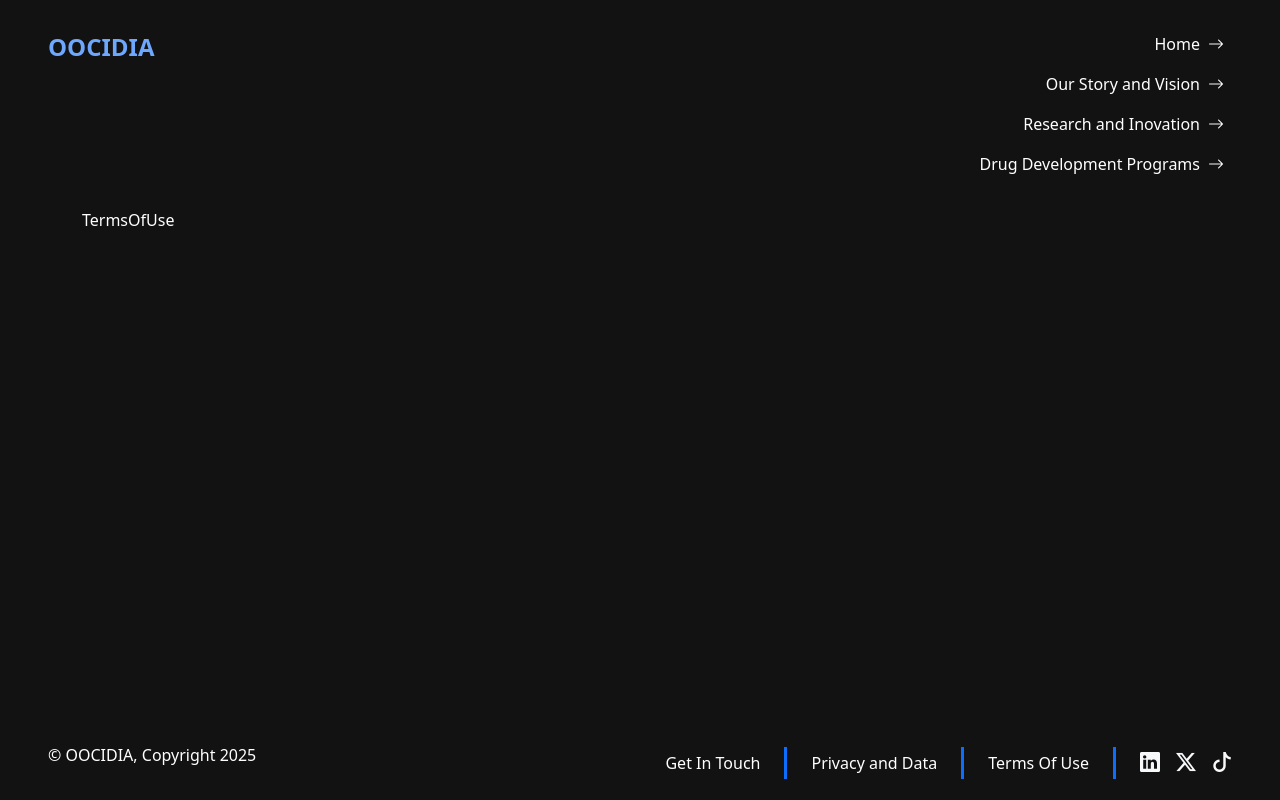
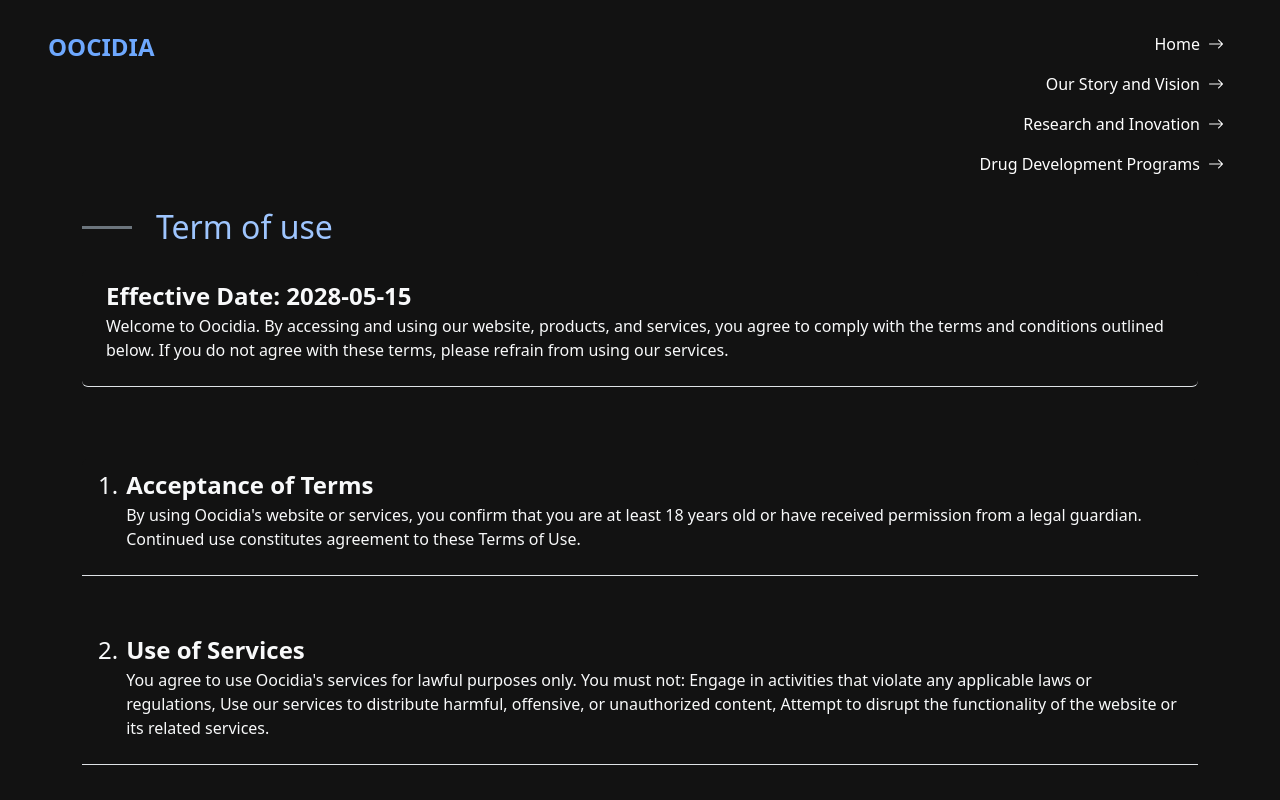
Before and after one commit to rnaufal52/oocidia, a React (Vite) app: page /terms-of-use in a window 1280 px wide. Shown: the top 800 px of the page. Built offline with nearby package versions, Linux system fonts and the light colour scheme.

Commit message:
halaman Get In Touch, Privacy and Data dan Term Of Use

```diff
--- a/src/Pages/PrivacyAndData.tsx
+++ b/src/Pages/PrivacyAndData.tsx
@@ -1,5 +1,39 @@
+import TitleDivider from "Components/TitleDivider"
+import { Fragment } from "react"
+import privacyData from "assets/data/privacy-data.json"
+import { ListGroup } from "react-bootstrap"
+import { Link } from "react-router-dom"
+
 const PrivacyAndData = () => {
-    return <div>PrivacyAndData</div>
+    const { "privacy-data": privaciesData } = privacyData
+
+    return (
+        <Fragment>
+            <TitleDivider>Privacy and Data</TitleDivider>
+
+            <ListGroup as="ol" numbered className="mt-4">
+                {privaciesData.map(({ description, header, link }, i) => (
+                    <ListGroup.Item
+                        key={i}
+                        as="li"
+                        className="d-flex mb-5 justify-content-between align-items-start bg-smoky-black border-0 border-bottom text-light fs-4"
+                    >
+                        <div className="ms-2 me-auto">
+                            <div className="fw-bold">{header}</div>
+                            <p className="fs-6">
+                                {description}{" "}
+                                {link && (
+                                    <Link to="#" className="text-blue-300">
+                                        {link}
+                                    </Link>
+                                )}
+                            </p>
+                        </div>
+                    </ListGroup.Item>
+                ))}
+            </ListGroup>
+        </Fragment>
+    )
 }
 
 export default PrivacyAndData
--- a/src/Pages/TermsOfUse.tsx
+++ b/src/Pages/TermsOfUse.tsx
@@ -1,5 +1,57 @@
+import TitleDivider from "Components/TitleDivider"
+import { Fragment } from "react"
+import { ListGroup } from "react-bootstrap"
+import termOfUse from "assets/data/termofuse.json"
+import { Link } from "react-router-dom"
+
 const TermsOfUse = () => {
-    return <div>TermsOfUse</div>
+    const { duedate, termofuse } = termOfUse
+
+    return (
+        <Fragment>
+            <TitleDivider>Term of use</TitleDivider>
+
+            <ListGroup as="ul" className="mt-4">
+                <ListGroup.Item
+                    as="li"
+                    className="d-flex mb-5 justify-content-between align-items-start bg-smoky-black border-0 border-bottom text-light fs-4"
+                >
+                    <div className="ms-2 me-auto">
+                        <div className="fw-bold">Effective Date: {duedate}</div>
+                        <p className="fs-6">
+                            Welcome to Oocidia. By accessing and using our
+                            website, products, and services, you agree to comply
+                            with the terms and conditions outlined below. If you
+                            do not agree with these terms, please refrain from
+                            using our services.
+                        </p>
+                    </div>
+                </ListGroup.Item>
+            </ListGroup>
+
+            <ListGroup as="ol" numbered className="mt-4">
+                {termofuse.map(({ description, header, link }, i) => (
+                    <ListGroup.Item
+                        key={i}
+                        as="li"
+                        className="d-flex mb-5 justify-content-between align-items-start bg-smoky-black border-0 border-bottom text-light fs-4"
+                    >
+                        <div className="ms-2 me-auto">
+                            <div className="fw-bold">{header}</div>
+                            <p className="fs-6">
+                                {description}{" "}
+                                {link && (
+                                    <Link to="#" className="text-blue-300">
+                                        {link}
+                                    </Link>
+                                )}
+                            </p>
+                        </div>
+                    </ListGroup.Item>
+                ))}
+            </ListGroup>
+        </Fragment>
+    )
 }
 
 export default TermsOfUse
--- a/src/assets/data/privacy-data.json
+++ b/src/assets/data/privacy-data.json
@@ -1,47 +1,47 @@
 {
     "privacy-data": [
       {
-        "header": "1. Data We Collect",
+        "header": "Data We Collect",
         "description": "Oocidia collects personal data such as your name, contact information, job title, company name, and industry. Additionally, we collect online interaction data like IP addresses and browser types through cookies and analytics tools, as well as transaction details like payment information and purchase history.",
         "link": ""
       },
       {
-        "header": "2. How We Use Your Data",
+        "header": "How We Use Your Data",
         "description": "Your data is used to process orders, deliver products, provide customer support, and enhance our services. We also use your information for marketing communications, such as updates and promotions, and to ensure compliance with legal obligations.",
         "link": ""
       },
       {
-        "header": "3. Sharing of Data",
+        "header": "Sharing of Data",
         "description": "We share your personal data with trusted service providers, regulatory authorities, and business partners when necessary. Oocidia does not sell your personal data to any third parties.",
         "link": ""
       },
       {
-        "header": "4. How We Protect Your Data",
+        "header": "How We Protect Your Data",
         "description": "To safeguard your personal data, we use encryption, secure access protocols, and regular audits. These measures help prevent unauthorized access and ensure compliance with data protection regulations.",
         "link": ""
       },
       {
-        "header": "5. Data Retention",
+        "header": "Data Retention",
         "description": "Your personal data is retained only as long as necessary for the purposes outlined in this policy or as required by law. After that, the data is securely deleted or anonymized.",
         "link": ""
       },
       {
-        "header": "6. Your Rights",
+        "header": "Your Rights",
         "description": "You have the right to access, correct, or delete your data, as well as withdraw your consent for its use, subject to legal and contractual requirements.",
         "link": "privacy@oocidia.sg"
       },
       {
-        "header": "7. Cookies Policy",
+        "header": "Cookies Policy",
         "description": "Oocidia uses cookies to improve your browsing experience, analyze website traffic, and personalize content. You can adjust cookie preferences through your browser settings.",
         "link": ""
       },
       {
-        "header": "8. Updates to This Policy",
+        "header": "Updates to This Policy",
         "description": "We may update this policy from time to time to reflect changes in our practices or legal requirements. Updated policies will be available on our website with the revised effective date.",
         "link": ""
       },
       {
-        "header": "9. Contact Us",
+        "header": "Contact Us",
         "description": "For inquiries about this policy or your data, please reach out to us.",
         "link": "contact@oocidia.sg"
       }
--- a/src/assets/data/termofuse.json
+++ b/src/assets/data/termofuse.json
@@ -2,62 +2,62 @@
     "duedate":"2028-05-15",
     "termofuse":[
         {
-            "header":"1. Acceptance of Terms",
+            "header":"Acceptance of Terms",
             "description":"By using Oocidia's website or services, you confirm that you are at least 18 years old or have received permission from a legal guardian. Continued use constitutes agreement to these Terms of Use.",
             "link":""
         },
         {
-            "header":"2. Use of Services",
+            "header":"Use of Services",
             "description":"You agree to use Oocidia's services for lawful purposes only. You must not: Engage in activities that violate any applicable laws or regulations, Use our services to distribute harmful, offensive, or unauthorized content, Attempt to disrupt the functionality of the website or its related services.",
             "link":""
         },
         {
-            "header":"3. Intellectual Property",
+            "header":"Intellectual Property",
             "description":"All content on the Oocidia website, including text, graphics, logos, and trademarks, is the property of Oocidia or its licensors. You may not copy, modify, distribute, or reproduce any materials without prior written consent",
             "link":""
         },
         {
-            "header":"4. User Accounts",
+            "header":"User Accounts",
             "description":"If you create an account, you are responsible for maintaining the confidentiality of your login credentials. Oocidia is not liable for unauthorized access or activity on your account due to negligence.",
             "link":""
         },
         {
-            "header":"5. Product and Service Availability",
+            "header":"Product and Service Availability",
             "description":"Oocidia reserves the right to modify, suspend, or discontinue any product or service without prior notice. Prices and availability are subject to change",
             "link":""
         },
         {
-            "header":"6. Limitation of Liability",
+            "header":"Limitation of Liability",
             "description":"Oocidia is not liable for any direct, indirect, incidental, or consequential damages arising from the use of our services, including but not limited to loss of data, revenue, or profits.",
             "link":""
         },
         {
-            "header":"7. Privacy",
+            "header":"Privacy",
             "description":"Your use of our services is subject to our Privacy Policy, which explains how we collect, use, and protect your data. By using our services, you consent to the collection and use of your information as outlined in the Privacy Policy.",
             "link":""
         },
         {
-            "header":"8. Third-Party Links",
+            "header":"Third-Party Links",
             "description":"Our website may contain links to third-party websites or services. Oocidia is not responsible for the content, policies, or practices of these external sites. Accessing them is at your own risk.",
             "link":""
         },
         {
-            "header":"9. Termination",
+            "header":"Termination",
             "description":"Oocidia reserves the right to terminate or restrict your access to our services at any time, with or without notice, for any violation of these Terms of Use or for other lawful reasons.",
             "link":""
         },
         {
-            "header":"10. Governing Law",
+            "header":"1Governing Law",
             "description":"These Terms of Use are governed by the laws of Singapore. Any disputes arising under or in connection with these terms shall be resolved exclusively in the courts of Singapore.",
             "link":""
         },
         {
-            "header":"11. Updates to Terms",
+            "header":"1Updates to Terms",
             "description":"Oocidia may update these Terms of Use periodically. The revised terms will be posted on our website with the updated effective date. Continued use of the services after such updates constitutes acceptance of the revised terms.",
             "link":""
         },
         {
-            "header":"12. Contact Us",
+            "header":"1Contact Us",
             "description":"For inquiries about this policy or your data, please reach out to us at:",
             "link":"contact@oocidia.sg"
         }
--- a/src/assets/sass/vars/_colors.scss
+++ b/src/assets/sass/vars/_colors.scss
@@ -9,7 +9,8 @@ $colors: (
     smoky-black: #121212,
     gray-700: #495057,
     light: #fff,
-    light-gray: #ffffff8c
+    light-gray: #ffffff8c,
+    majorelle-blue: #7749f8
 );
 
 $blue-200: map-get($colors, blue-200);
```
Also changed, not shown: src/Pages/GetInTouch.tsx (+50 -1 lines), src/assets/css/index.css, 1 other file (tests, documents, lock files or other folders).
